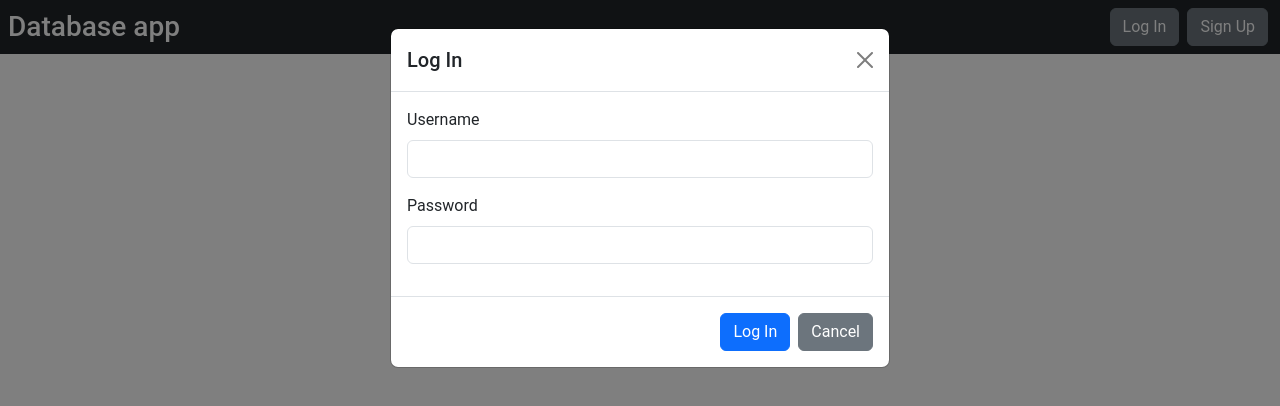
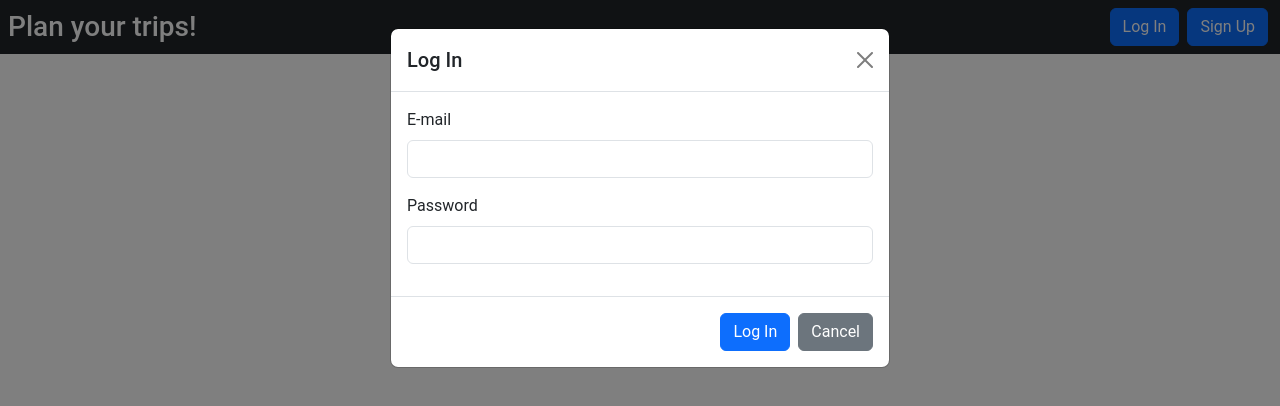
Before and after one commit to Jacket235/journey-timeline, a React (Create React App) app in the folder frontend/: page / in a window 1280 px wide. Both pictures are taken after a click on the button "Log In". Shown: the top 406 px of the page. Built offline with nearby package versions, Linux system fonts and the light colour scheme; the HTML template or start-up script is replaced by a standard one.

Commit message:
Working on tokens

```diff
--- a/frontend/src/functions/userLogIn.tsx
+++ b/frontend/src/functions/userLogIn.tsx
@@ -1,16 +1,12 @@
 import axios from "axios";
 
-const userLogIn = (username: string, password: string) => {
+const userLogIn = (email: string, username: string, password: string) => {
     return axios.post("https://desktop-app-production.up.railway.app/login", {
-        username,
+        email,
         password
     })
         .then((res) => {
-            if (res.data.auth) {
-                return res.data;
-            } else {
-                return null;
-            }
+            return res.data
         })
         .catch((err) => {
             console.error(err);
--- a/frontend/src/layout/Topbar.tsx
+++ b/frontend/src/layout/Topbar.tsx
@@ -13,17 +13,13 @@ export default function Topbar() {
     const [userPassword, setPassword] = useState<string>("");
 
     const [userLoggedIn, setUserLoggedIn] = useState<boolean>(false);
-    const [userSignedInUsername, setUserSignedInUsername] = useState<string>("");
-    const [token, setToken] = useState<string>();
 
     const handleLogin = async () => {
-        const login = await userLogIn(userName, userPassword);
+        const login = await userLogIn(userEmail, userName, userPassword);
 
         if (login) {
             setUserLoggedIn(true);
             setShowLogin(false);
-            setUserSignedInUsername(login.user.username);
-            setToken("Bearer " + login.token);
         } else {
             setShowWrongInfo(true);
         }
@@ -38,8 +34,6 @@ export default function Topbar() {
 
     const handleSignOut = () => {
         setUserLoggedIn(false);
-        setUserSignedInUsername("");
-        setToken("");
     }
 
     return (
@@ -48,17 +42,17 @@ export default function Topbar() {
                 <div className="row">
                     <div className="col-12 bg-dark p-2 align-items-center d-flex">
                         <div className="col-6 text-white">
-                            <span className="h3">Database app</span>
+                            <span className="h3">Plan your trips!</span>
                         </div>
                         <div className="col-6 d-flex align-items-center justify-content-end">
                             {!userLoggedIn ? (
                                 <>
-                                    <button className="btn btn-secondary mx-1" onClick={() => setShowLogin(true)}>Log In</button>
-                                    <button className="btn btn-secondary mx-1" onClick={() => setShowSignUp(true)}>Sign Up</button>
+                                    <button className="btn btn-primary mx-1" onClick={() => setShowLogin(true)}>Log In</button>
+                                    <button className="btn btn-primary mx-1" onClick={() => setShowSignUp(true)}>Sign Up</button>
                                 </>
                             ) : (
                                 <>
-                                    <span className="text-white mx-2">Hello, {userSignedInUsername}</span>
+                                    <span className="text-white mx-2">Hello, XYZ</span>
                                     <button className="btn btn-secondary mx-1" onClick={handleSignOut}>Sign Out</button>
                                 </>
                             )}
@@ -78,8 +72,8 @@ export default function Topbar() {
                             </div>
                             <div className="modal-body">
                                 <div className="mb-3">
-                                    <label className="form-label">Username</label>
-                                    <input type="text" className="form-control" value={userName} onChange={(e) => setUserName(e.target.value)} />
+                                    <label className="form-label">E-mail</label>
+                                    <input type="text" className="form-control" value={userEmail} onChange={(e) => setUserEmail(e.target.value)} />
                                 </div>
                                 <div className="mb-3">
                                     <label className="form-label">Password</label>
@@ -87,7 +81,7 @@ export default function Topbar() {
                                 </div>
                                 {showWrongInfo && (
                                     <div className="text-danger text-center fw-bold mt-2">
-                                        Wrong username or password
+                                        Wrong e-mail or password
                                     </div>
                                 )}
                             </div>
```
Also changed, not shown: 8 other files (tests, documents, lock files or other folders).
